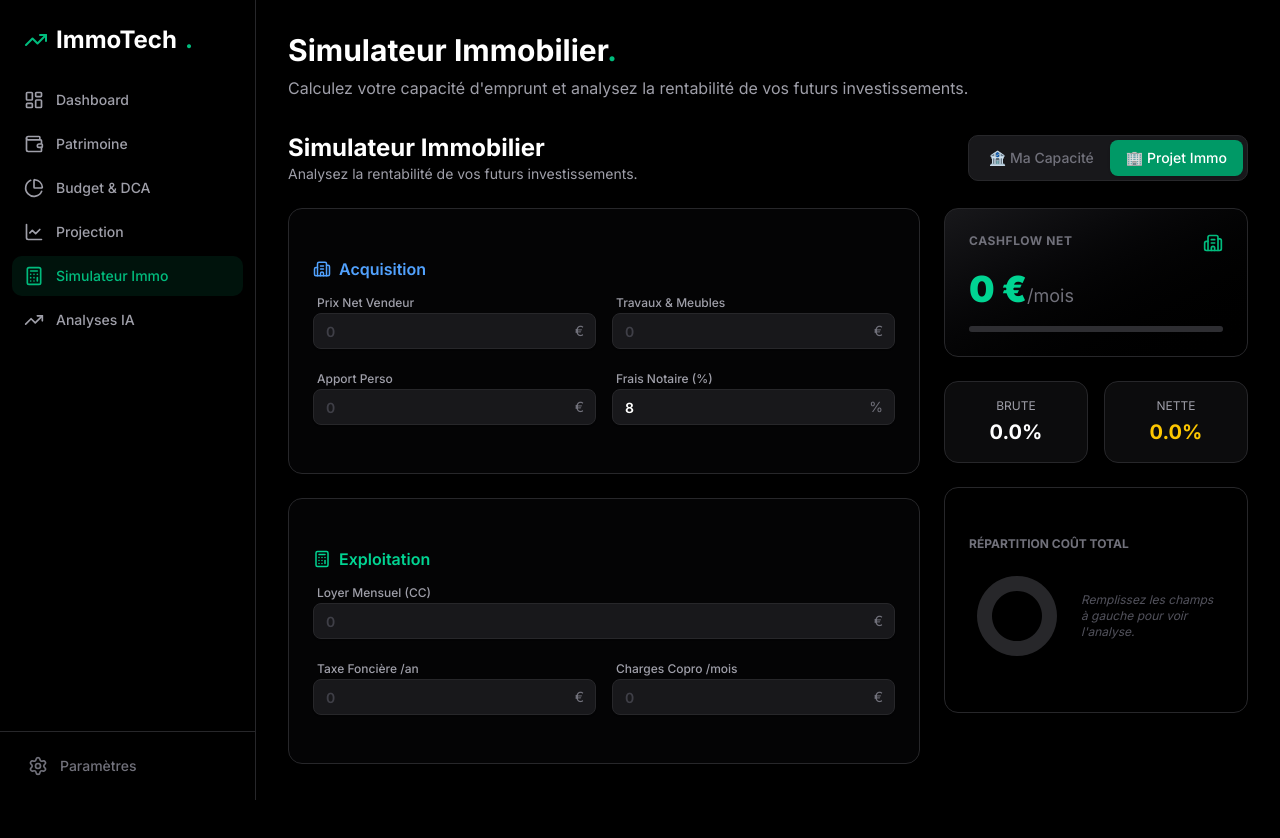
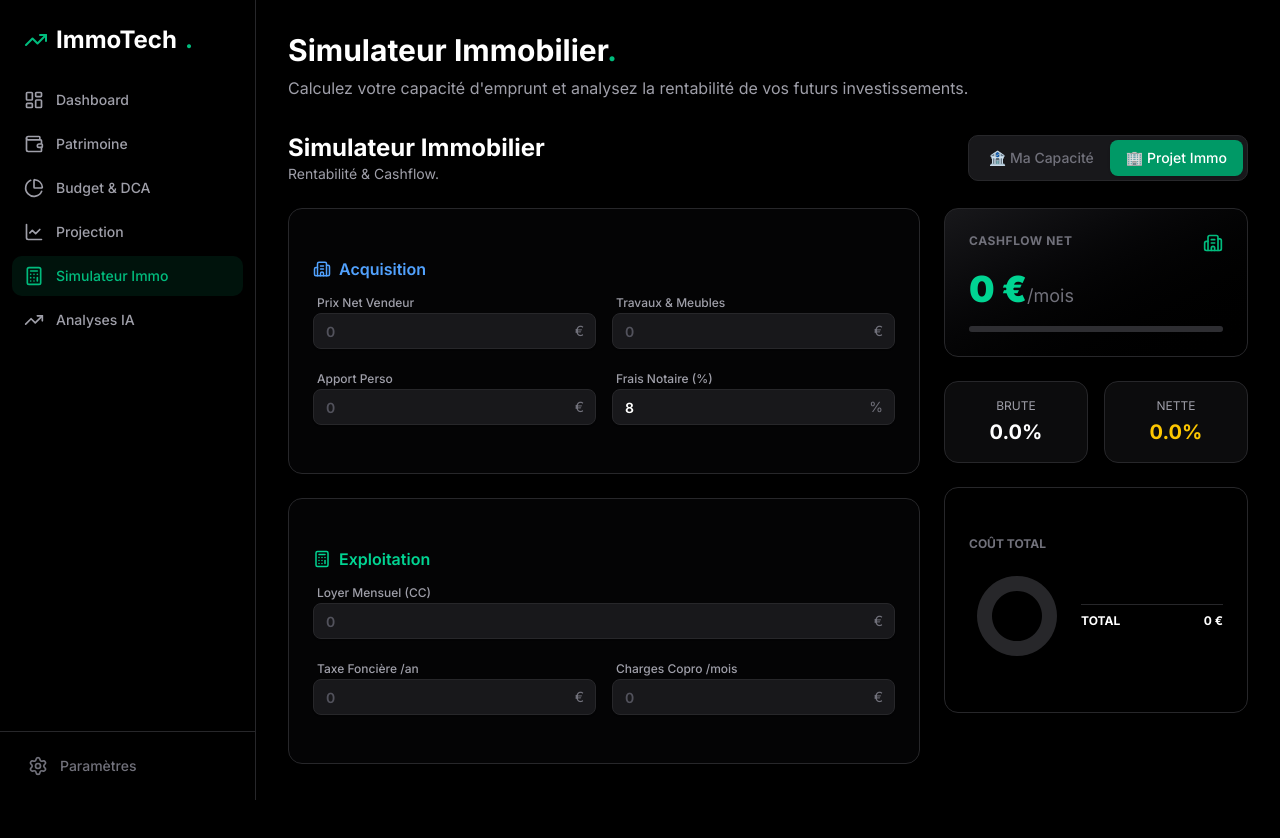
Before and after one commit to QuentinPatrim/immotech, a Next.js app: page /simulateur in a window 1280 px wide. Shown: the top 838 px of the page. Built offline with nearby package versions, Linux system fonts and the light colour scheme.

Commit message:
immosimulator

```diff
--- a/components/ImmoSimulator.tsx
+++ b/components/ImmoSimulator.tsx
@@ -9,19 +9,18 @@ import { PieChart, Pie, Cell, ResponsiveContainer } from "recharts";
 export default function ImmoSimulator() {
   const [mode, setMode] = useState<"capacity" | "project">("project");
 
-  // ETAT INITIAL VIERGE (Tout est à 0)
+  // ETAT INITIAL (Tout à 0)
   const [project, setProject] = useState({
     price: 0,
     works: 0,
     furniture: 0,
-    notaryRate: 8, // On garde 8% par défaut car c'est une constante utile
+    notaryRate: 8,
     contribution: 0,
     rent: 0,
-    charges: 0, // Charges copro
-    tax: 0, // Taxe foncière annuelle
+    charges: 0,
+    tax: 0,
   });
 
-  // RESULTATS
   const [results, setResults] = useState({
     totalCost: 0,
     notaryFees: 0,
@@ -32,18 +31,17 @@ export default function ImmoSimulator() {
     yieldNet: 0,
   });
 
+  // Calculs automatiques
   useEffect(() => {
-    // Calculs sécurisés (si 0, on renvoie 0)
     const price = project.price || 0;
     const notaryFees = price * (project.notaryRate / 100);
     const totalCost = price + (project.works || 0) + (project.furniture || 0) + notaryFees;
     const loanAmount = Math.max(0, totalCost - (project.contribution || 0));
 
-    // Crédit sur 20 ans à 4.2% (Hypothèse fixe)
+    // Crédit 20 ans / 4.2%
     const rate = 4.2 / 100 / 12;
     const months = 240;
     let monthlyPayment = 0;
-
     if (loanAmount > 0) {
         monthlyPayment = loanAmount * (rate * Math.pow(1 + rate, months)) / (Math.pow(1 + rate, months) - 1);
     }
@@ -51,32 +49,25 @@ export default function ImmoSimulator() {
     const annualRent = (project.rent || 0) * 12;
     const annualCharges = ((project.charges || 0) * 12) + (project.tax || 0);
 
-    // Rentabilités (protection division par zéro)
     const yieldBruto = totalCost > 0 ? (annualRent / totalCost) * 100 : 0;
     const yieldNet = totalCost > 0 ? ((annualRent - annualCharges) / totalCost) * 100 : 0;
     const cashflow = (project.rent || 0) - monthlyPayment - (project.charges || 0) - ((project.tax || 0) / 12);
 
-    setResults({
-        totalCost,
-        notaryFees,
-        loanAmount,
-        monthlyPayment,
-        cashflow,
-        yieldBruto,
-        yieldNet
-    });
+    setResults({ totalCost, notaryFees, loanAmount, monthlyPayment, cashflow, yieldBruto, yieldNet });
   }, [project]);
 
-  // Données pour le graph (si tout est vide, on met un placeholder)
+  // Données Graphique
   const dataChart = [
     { name: 'Prix', value: project.price || 0, color: '#10b981' },
     { name: 'Travaux', value: (project.works || 0) + (project.furniture || 0), color: '#3b82f6' },
     { name: 'Frais', value: results.notaryFees || 0, color: '#f59e0b' },
   ];
 
-  // Si le total est 0 (page vierge), on affiche un cercle gris pour faire joli
   const isZeroState = results.totalCost === 0;
   const displayChart = isZeroState ? [{ name: 'Vide', value: 1, color: '#27272a' }] : dataChart;
+
+  // CLASSE CSS MAGIQUE : Cache les flèches + Force le texte blanc
+  const inputStyle = "bg-zinc-900 border-zinc-800 text-white font-semibold pl-3 pr-8 focus:ring-emerald-500/50 placeholder:text-zinc-600 [appearance:textfield] [&::-webkit-outer-spin-button]:appearance-none [&::-webkit-inner-spin-button]:appearance-none";
 
   const InputField = ({ label, value, onChange, suffix }: any) => (
     <div className="space-y-1">
@@ -84,13 +75,12 @@ export default function ImmoSimulator() {
         <div className="relative">
             <Input
                 type="number"
-                // Si la valeur est 0, on affiche "" (vide) pour le placeholder, sauf si c'est le taux notaire
                 value={value === 0 ? "" : value}
                 onChange={(e) => onChange(parseFloat(e.target.value) || 0)}
                 placeholder="0"
-                className="bg-zinc-900 border-zinc-800 text-white font-semibold pl-3 pr-8 focus:ring-emerald-500/50 placeholder:text-zinc-700"
+                className={inputStyle}
             />
-            {suffix && <span className="absolute right-3 top-1/2 -translate-y-1/2 text-zinc-500 text-sm">{suffix}</span>}
+            {suffix && <span className="absolute right-3 top-1/2 -translate-y-1/2 text-zinc-500 text-sm pointer-events-none">{suffix}</span>}
         </div>
     </div>
   );
@@ -102,7 +92,7 @@ export default function ImmoSimulator() {
       <div className="flex flex-col md:flex-row justify-between items-start md:items-center gap-4">
         <div>
             <h1 className="text-2xl font-bold text-white">Simulateur Immobilier</h1>
-            <p className="text-zinc-400 text-sm">Analysez la rentabilité de vos futurs investissements.</p>
+            <p className="text-zinc-400 text-sm">Rentabilité & Cashflow.</p>
         </div>
         <div className="flex bg-zinc-900 p-1 rounded-lg border border-zinc-800">
             <button onClick={() => setMode("capacity")} className={`px-4 py-2 rounded-md text-sm font-medium transition-all ${mode === "capacity" ? "bg-zinc-800 text-white shadow" : "text-zinc-500 hover:text-zinc-300"}`}>🏦 Ma Capacité</button>
@@ -112,7 +102,7 @@ export default function ImmoSimulator() {
 
       <div className="grid grid-cols-1 lg:grid-cols-3 gap-6">
 
-        {/* SAISIE */}
+        {/* COLONNE GAUCHE (INPUTS) */}
         <div className="lg:col-span-2 space-y-6">
             <Card className="bg-zinc-950/50 border-zinc-800">
                 <CardContent className="p-6 space-y-4">
@@ -144,10 +134,10 @@ export default function ImmoSimulator() {
             </Card>
         </div>
 
-        {/* RESULTATS */}
+        {/* COLONNE DROITE (RESULTATS) */}
         <div className="space-y-6">
 
-            {/* CASHFLOW CARD */}
+            {/* CASHFLOW */}
             <div className="relative overflow-hidden rounded-xl border border-zinc-800 bg-gradient-to-br from-zinc-900 to-black p-6">
                 <div className="flex justify-between items-start mb-4">
                     <span className="text-xs font-bold text-zinc-500 tracking-wider uppercase">Cashflow Net</span>
@@ -157,24 +147,14 @@ export default function ImmoSimulator() {
                     {results.cashflow > 0 ? "+" : ""}{results.cashflow.toFixed(0)} €<span className="text-lg text-zinc-500 font-normal">/mois</span>
                 </div>
 
-                {/* Visual Bar */}
                 <div className="w-full h-1.5 bg-zinc-800 rounded-full mt-4 overflow-hidden flex">
-                    {/* Si tout est à 0, barre grise */}
-                    {isZeroState ? (
-                        <div className="w-full h-full bg-zinc-700/30" />
-                    ) : (
+                    {isZeroState ? <div className="w-full h-full bg-zinc-700/30" /> : (
                         <>
                             <div className="h-full bg-blue-500" style={{ width: '60%' }} />
                             <div className={`h-full ${results.cashflow >= 0 ? "bg-emerald-500" : "bg-red-500"}`} style={{ width: '40%' }} />
                         </>
                     )}
                 </div>
-                {!isZeroState && (
-                    <div className="flex justify-between text-[10px] text-zinc-500 mt-1">
-                        <span>CRÉDIT ({(results.monthlyPayment).toFixed(0)}€)</span>
-                        <span>MARGE</span>
-                    </div>
-                )}
             </div>
 
             {/* RENTABILITÉS */}
@@ -192,7 +172,7 @@ export default function ImmoSimulator() {
             {/* GRAPHIQUE */}
             <Card className="bg-black border-zinc-800">
                 <CardContent className="p-6">
-                    <h4 className="text-xs font-bold text-zinc-500 uppercase mb-4">Répartition Coût Total</h4>
+                    <h4 className="text-xs font-bold text-zinc-500 uppercase mb-4">Coût Total</h4>
                     <div className="flex items-center gap-4">
                         <div className="h-24 w-24 relative">
                             <ResponsiveContainer width="100%" height="100%">
@@ -206,11 +186,7 @@ export default function ImmoSimulator() {
                             </ResponsiveContainer>
                         </div>
                         <div className="space-y-2 flex-1">
-                            {isZeroState ? (
-                                <p className="text-xs text-zinc-600 italic">Remplissez les champs à gauche pour voir l'analyse.</p>
-                            ) : (
-                                <>
-                                    {dataChart.map((d, i) => (
+                            {!isZeroState && dataChart.map((d, i) => (
                                 <div key={i} className="flex justify-between text-xs">
                                     <span style={{ color: d.color }}>● {d.name}</span>
                                     <span className="text-white font-medium">{d.value.toLocaleString()} €</span>
@@ -220,8 +196,6 @@ export default function ImmoSimulator() {
                                 <span>TOTAL</span>
                                 <span>{results.totalCost.toLocaleString()} €</span>
                             </div>
-                                </>
-                            )}
                         </div>
                     </div>
                 </CardContent>
```
Lines whose indentation alone changed are shown as unchanged.
